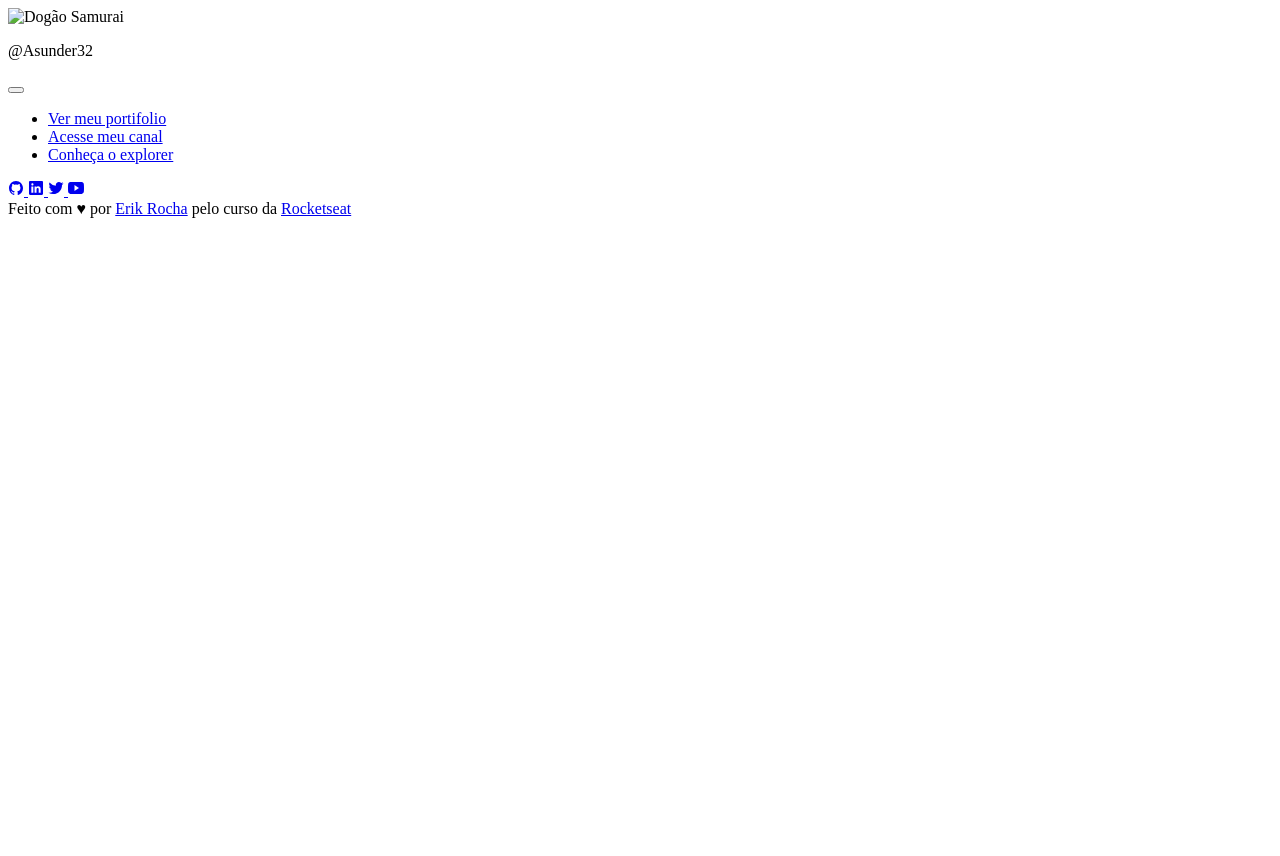
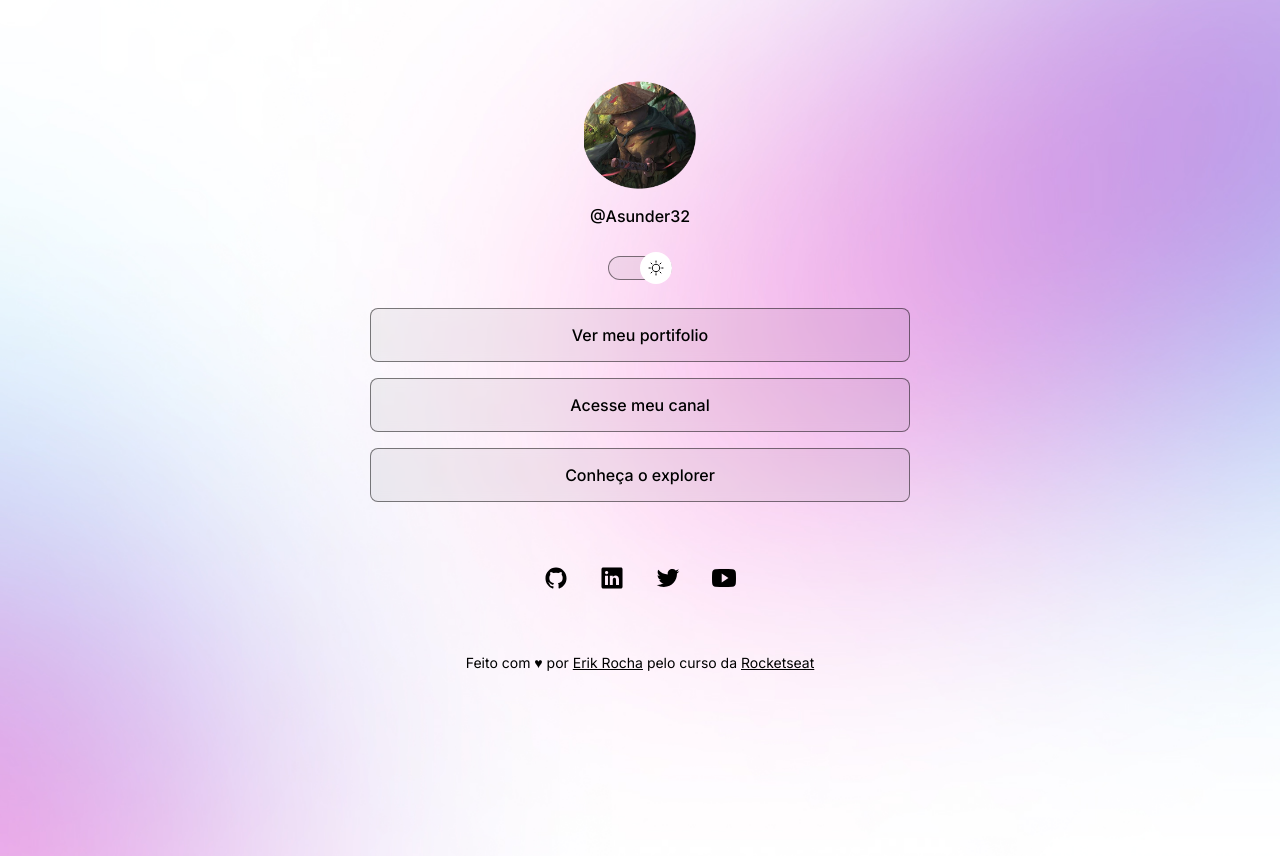
Before and after one commit to Asundersole32/Projeto-Rocketseat-Discover, a plain HTML site: page index.html in a window 1280 px wide. Before the commit the page ends 800 px from the top, so only its background shows below. Drawn offline with nearby package versions, Linux system fonts and the light colour scheme; the site is published under a folder, as on GitHub Pages, so addresses that start at the root find nothing.

Commit message:
Concerto nos endereços de arquivos

```diff
--- a/index.html
+++ b/index.html
@@ -13,12 +13,12 @@
     <meta http-equiv="X-UA-Compatible" content="IE=edge" />
     <meta name="viewport" content="width=device-width, initial-scale=1.0" />
     <title>DevLink</title>
-    <link rel="stylesheet" href="/style.css" />
+    <link rel="stylesheet" href="./style.css" />
   </head>
   <body>
     <div id="container">
       <div id="profile">
-        <img src="/assets/Erik_Avatar_light.png" alt="Dogão Samurai" />
+        <img src="./assets/Erik_Avatar_light.png" alt="Dogão Samurai" />
         <p>@Asunder32</p>
       </div>
       <div id="switch" onclick="toggleMode()">
@@ -84,6 +84,6 @@
       nomodule
       src="https://unpkg.com/ionicons@7.1.0/dist/ionicons/ionicons.js"
     ></script>
-    <script src="/script.js"></script>
+    <script src="./script.js"></script>
   </body>
 </html>
--- a/style.css
+++ b/style.css
@@ -7,22 +7,22 @@
 
 :root {
   --text-color: white;
-  --bg-url: url(/assets/bg-mobile.jpg);
+  --bg-url: url(./assets/bg-mobile.jpg);
   --stroke-color: rgba(255, 255, 255, 0.5);
   --surface-color: rgba(255, 255, 255, 0.05);
   --surface-color-hover: rgba(255, 255, 255, 0.02);
   --hightligh-color: rgba(255, 255, 255, 0.2);
-  --switch-bg-url: url(/assets/moon-stars.svg);
+  --switch-bg-url: url(./assets/moon-stars.svg);
 }
 
 .light {
   --text-color: black;
-  --bg-url: url(/assets/bg-mobile-light.jpg);
+  --bg-url: url(./assets/bg-mobile-light.jpg);
   --stroke-color: rgba(0, 0, 0, 0.5);
   --surface-color: rgba(0, 0, 0, 0.05);
   --surface-color-hover: rgba(0, 0, 0, 0.02);
   --hightligh-color: rgba(0, 0, 0, 0.1);
-  --switch-bg-url: url(/assets/sun.svg);
+  --switch-bg-url: url(./assets/sun.svg);
 }
 
 body {
@@ -197,11 +197,11 @@ footer {
 /*@ = at rule*/
 @media (min-width: 700px) {
   :root {
-    --bg-url: url(/assets/bg-desktop.jpg);
+    --bg-url: url(./assets/bg-desktop.jpg);
   }
 
   .light {
-    --bg-url: url(/assets/bg-desktop-light.jpg);
+    --bg-url: url(./assets/bg-desktop-light.jpg);
   }
 }
 
```
